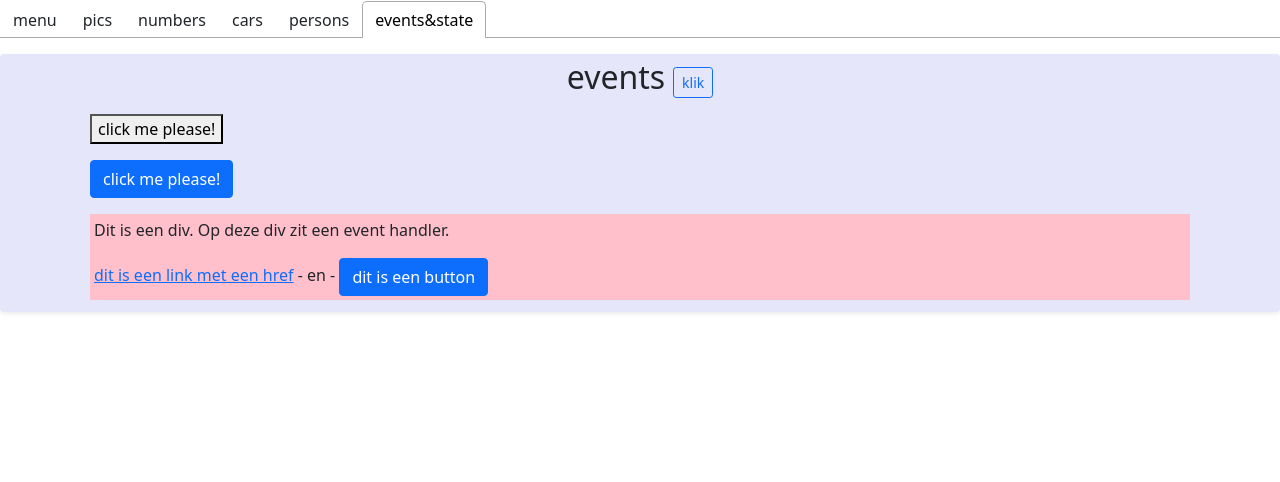
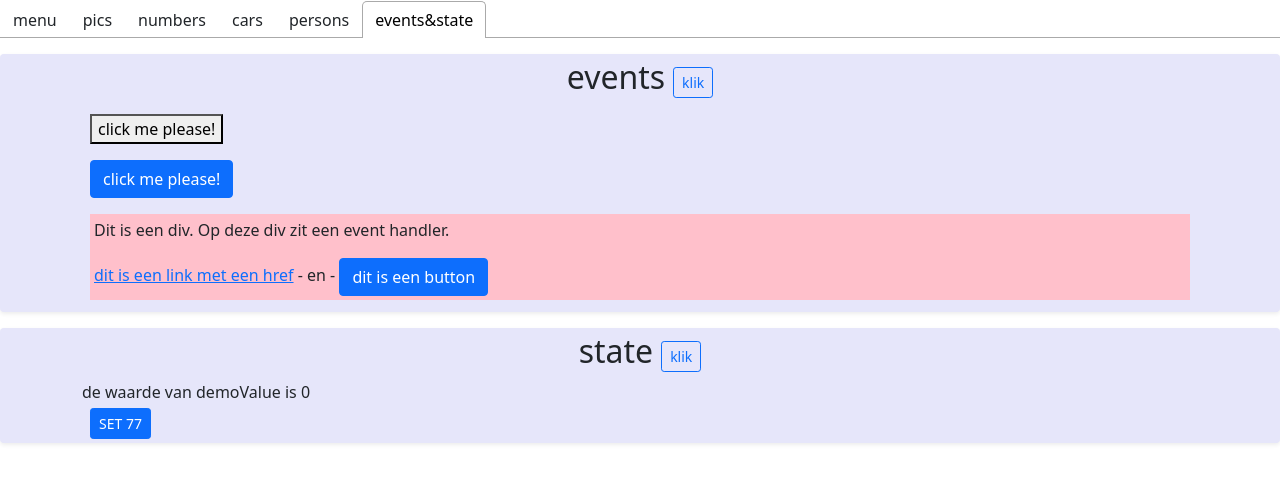
Before and after one commit to kristofmoons/toets2_react, a React (Create React App) app: page / in a window 1280 px wide. Both pictures are taken after a click on the tab "events&state". Shown: the top 482 px of the page. Built offline with nearby package versions, Linux system fonts and the light colour scheme.

Commit message:
StateDemo: demoValue

```diff
--- /dev/null
+++ b/src/components/StateDemo.js
@@ -0,0 +1,15 @@
+import React, {useState} from 'react';
+import {Section} from "./Section";
+import {Button} from "react-bootstrap";
+
+export function StateDemo() {
+    const [demoValue, setDemoValue] = useState(0);
+
+    return <Section title="state">
+        <div>de waarde van demoValue is {demoValue}</div>
+        <div>
+            <Button variant="primary" size="sm" className="ms-2 mt-1"
+                    onClick={() => setDemoValue(77)}> SET 77 </Button>
+        </div>
+    </Section>;
+}
--- a/src/pages/EventAndStatePage.js
+++ b/src/pages/EventAndStatePage.js
@@ -1,9 +1,11 @@
 import {EventDemo} from "../components/EventDemo";
+import {StateDemo} from "../components/StateDemo";
 
 export function EventAndStatePage() {
     return (
         <div>
             <EventDemo/>
+            <StateDemo/>
         </div>
     );
 }
```
